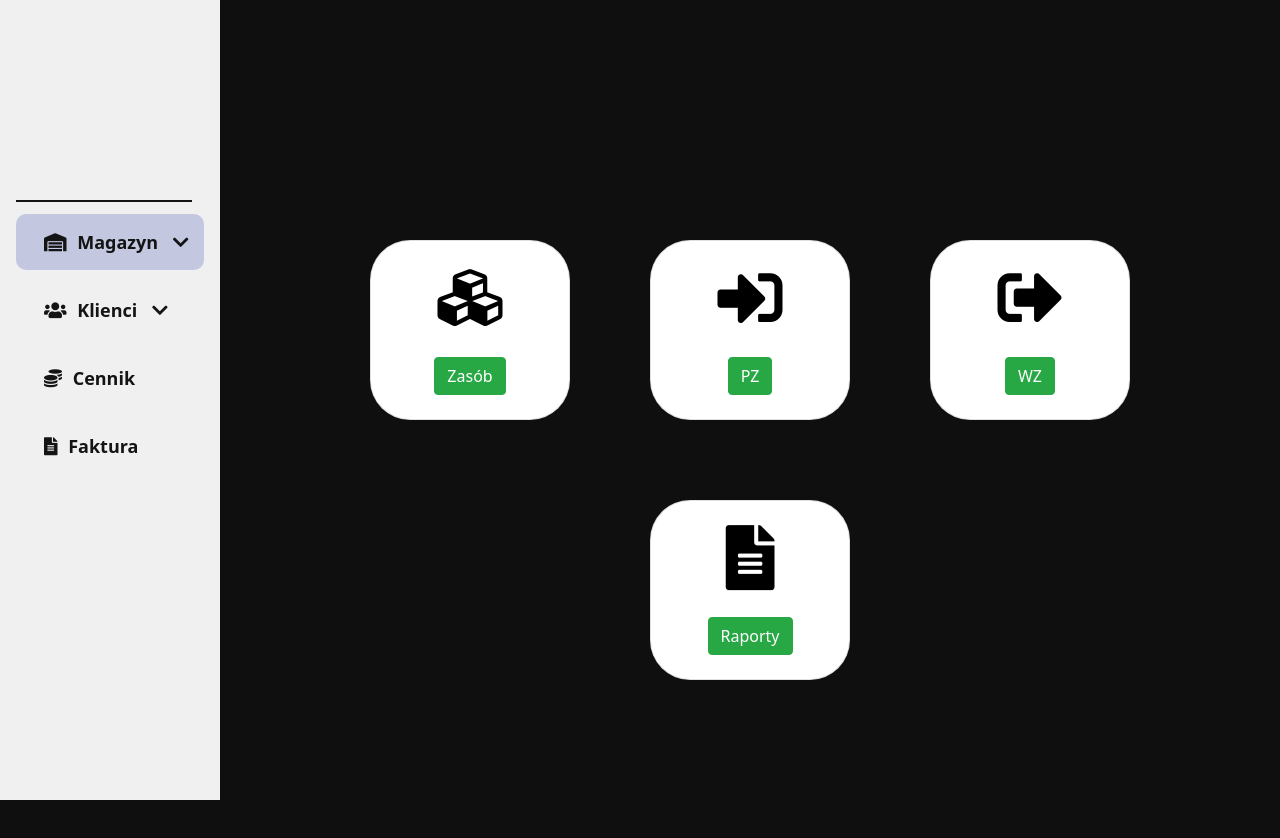
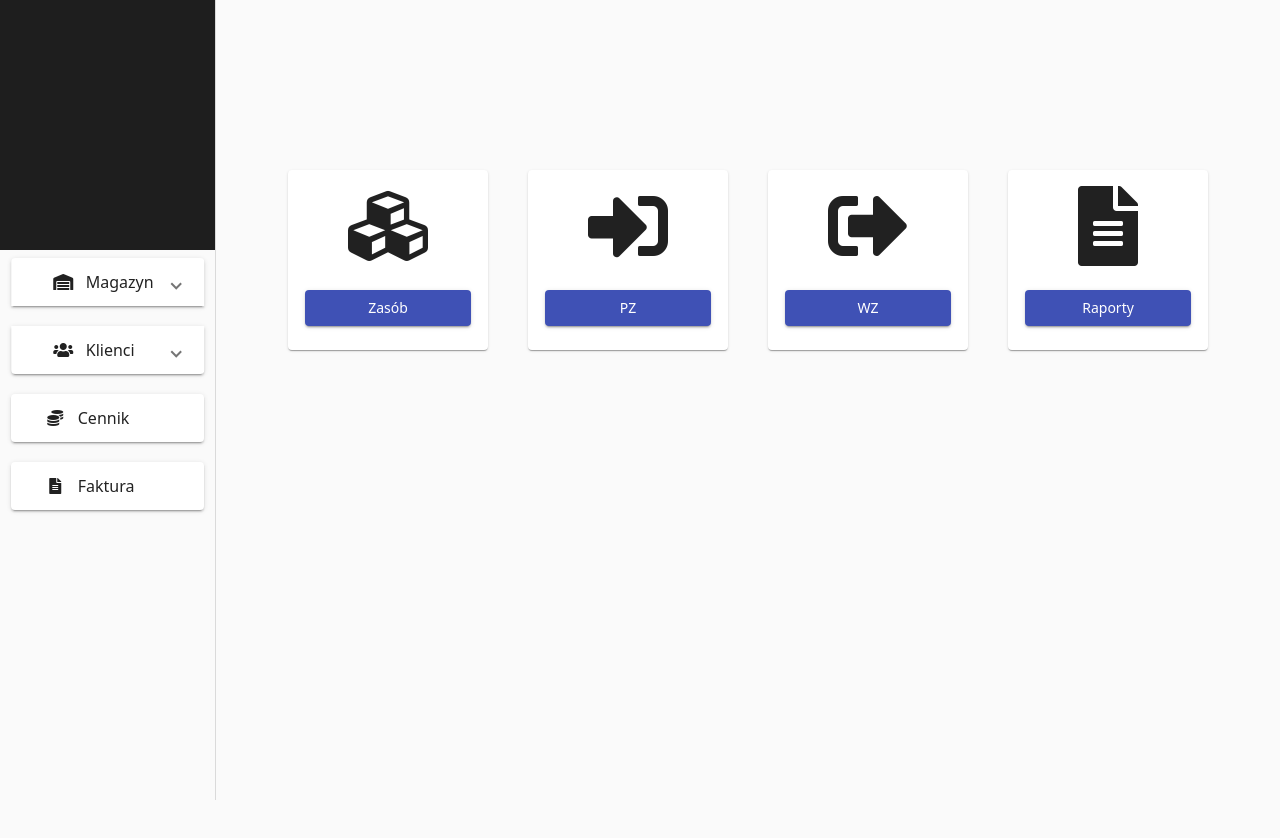
Before and after one commit to tomekk85/CoalSupplierSystem, an Angular app: page /warehouse in a window 1280 px wide. Shown: the top 838 px of the page. Before the commit the page ends 800 px from the top, so only its background shows below. Built offline with nearby package versions, Linux system fonts and the light colour scheme.

Commit message:
Adds new layout with use of angular materials

```diff
--- a/src/app/app.component.html
+++ b/src/app/app.component.html
@@ -9,39 +9,66 @@
 <body>
     <div class="d-flex p-0">
         <div class="my-nav vh-100">
-            <div class="active-user h-25">
+            <div class="user-container">
+            </div>
+            <mat-sidenav-container>
+                <mat-list>
+                    <mat-accordion class="example-headers-align">
 
-            </div>
-            <nav class="navbar navbar-expand-sm h-75">
-                <ul class="navbar-nav">
-                    <li class="nav-item">
-                        <a class="nav-link" routerLink="warehouse" data-toggle="collapse" data-target="#wh-collapse" routerLinkActive="active-link"><i class="fas fa-warehouse"></i> Magazyn <i class="fas fa-chevron-down"></i></a>
-                        <ul id="wh-collapse" class="collapse">
-                            <li>Zasób</li>
-                            <li>PZ</li>
-                            <li>WZ</li>
-                            <li>Raporty</li>
-                        </ul>
-                    </li>
-                    <li class="nav-item">
-                        <a class="nav-link" href="#" data-toggle="collapse" data-target="#client-collapse"><i class="fas fa-users"></i> Klienci <i class="fas fa-chevron-down"></i></a>
-                        <ul id="client-collapse" class="collapse">
-                            <li>Zasób</li>
-                            <li>PZ</li>
-                            <li>WZ</li>
-                            <li>Raporty</li>
-                        </ul>
-                    </li>
-                    <li class="nav-item">
-                    <a class="nav-link" href="#"><i class="fas fa-coins"></i> Cennik</a>
-                    </li>
-                    <li class="nav-item">
-                        <a class="nav-link" href="#"><i class="fas fa-file-alt"></i> Faktura</a>
-                    </li>
-                </ul>
-            </nav>
+                    <mat-expansion-panel>
+                        <mat-expansion-panel-header>
+                        <mat-panel-title>
+                            <a routerLink="warehouse">
+                                <mat-list-item>
+                                    <div class="icon"><i class="fas fa-warehouse"></i></div>
+                                    Magazyn
+                                </mat-list-item>
+                            </a>
+                        </mat-panel-title>
+                        </mat-expansion-panel-header>
+                        <mat-list>
+                            <mat-list-item><a mat-raised-button color="primary">Zasób</a></mat-list-item>
+                            <mat-list-item><a mat-raised-button color="primary">PZ</a></mat-list-item>
+                            <mat-list-item><a mat-raised-button color="primary">WZ</a></mat-list-item>
+                            <mat-list-item><a mat-raised-button color="primary">Raporty</a></mat-list-item>
+                        </mat-list>
+                    </mat-expansion-panel>
+
+                    <mat-expansion-panel>
+                        <mat-expansion-panel-header>
+                        <mat-panel-title>
+                            <a>
+                                <mat-list-item>
+                                    <div class="icon"><i class="fas fa-users"></i></div>
+                                    Klienci
+                                </mat-list-item>
+                            </a>
+                        </mat-panel-title>
+                        </mat-expansion-panel-header>
+                        <mat-list>
+
+                        </mat-list>
+                    </mat-expansion-panel>
+
+                <a mat-raised-button class="vw-bt">
+                    <mat-list-item>
+                        <div class="icon"><i class="fas fa-coins"></i></div>
+                        Cennik
+                    </mat-list-item>
+                </a>
+
+                <a mat-raised-button>
+                    <mat-list-item>
+                        <div class="icon"><i class="fas fa-file-alt"></i></div>
+                        Faktura
+                    </mat-list-item>
+                </a>
+
+                </mat-accordion>
+                </mat-list>
+            </mat-sidenav-container>
         </div>
-        <div class="content">
+        <div class="container-fluid content">
             <router-outlet></router-outlet>
         </div>
     </div>
--- a/src/app/compontents/warehouse-main/warehouse-main.component.css
+++ b/src/app/compontents/warehouse-main/warehouse-main.component.css
@@ -0,0 +1,16 @@
+mat-card {
+    width: 200px;
+    height: 180px;
+    text-align: center;
+    margin: 20px;
+}
+
+mat-card-content i{
+    font-size:80px;
+}
+
+.card-box {
+    display: flex;
+    flex-wrap: wrap;
+    margin-top: -250px;
+}
--- a/src/app/compontents/warehouse-main/warehouse-main.component.html
+++ b/src/app/compontents/warehouse-main/warehouse-main.component.html
@@ -1,48 +1,38 @@
 
-<div class="wh-nav-container">
-  <div class="row">
-    <div class="card">
-      <div class="card-body">
-          <div class="icon-container">
-          <i class="fas fa-cubes"></i>
-          </div>
-          <div>
-          <a href="#" class="btn btn-success">Zasób</a>
-          </div>
-      </div>
-  </div>
+<div class="card-box">
+    <mat-card class="example-card">
+        <mat-card-content>
+            <i class="fas fa-cubes"></i>
+        </mat-card-content>
+        <mat-card-actions>
+        <button mat-raised-button color="primary">Zasób</button>
+        </mat-card-actions>
+    </mat-card>
 
-  <div class="card">
-      <div class="card-body">
-          <div class="icon-container">
-              <i class="fas fa-sign-in-alt"></i>
-          </div>
-          <div>
-          <a href="#" class="btn btn-success">PZ</a>
-          </div>
-      </div>
-  </div>
+    <mat-card class="example-card">
+        <mat-card-content>
+            <i class="fas fa-sign-in-alt"></i>
+        </mat-card-content>
+        <mat-card-actions>
+        <button mat-raised-button color="primary">PZ</button>
+        </mat-card-actions>
+    </mat-card>
 
-  <div class="card">
-      <div class="card-body">
-          <div class="icon-container">
-              <i class="fas fa-sign-out-alt"></i>
-          </div>
-          <div>
-          <a href="#" class="btn btn-success">WZ</a>
-          </div>
-      </div>
-  </div>
+    <mat-card class="example-card">
+        <mat-card-content>
+            <i class="fas fa-sign-out-alt"></i>
+        </mat-card-content>
+        <mat-card-actions>
+        <button mat-raised-button color="primary">WZ</button>
+        </mat-card-actions>
+    </mat-card>
 
-  <div class="card">
-      <div class="card-body">
-          <div class="icon-container">
-              <i class="fas fa-file-alt"></i>
-          </div>
-          <div>
-          <a href="#" class="btn btn-success">Raporty</a>
-          </div>
-      </div>
-  </div>
-  </div>
+    <mat-card class="example-card">
+        <mat-card-content>
+            <i class="fas fa-file-alt"></i>
+        </mat-card-content>
+        <mat-card-actions>
+        <button mat-raised-button color="primary">Raporty</button>
+        </mat-card-actions>
+    </mat-card>
 </div>
--- a/src/app/material/material.module.ts
+++ b/src/app/material/material.module.ts
@@ -1,6 +1,19 @@
 import { NgModule } from '@angular/core';
+import {MatSidenavModule} from '@angular/material/sidenav';
+import {MatButtonModule} from '@angular/material/button';
+import {MatListModule} from '@angular/material/list';
+import {MatExpansionModule} from '@angular/material/expansion';
+import {MatIconModule} from '@angular/material/icon';
+import {MatCardModule} from '@angular/material/card';
 
-const MaterialComponents = [];
+const MaterialComponents = [
+  MatSidenavModule,
+  MatButtonModule,
+  MatListModule,
+  MatExpansionModule,
+  MatIconModule,
+  MatCardModule
+];
 
 @NgModule({
   imports: [MaterialComponents],
--- a/src/styles.css
+++ b/src/styles.css
@@ -8,123 +8,42 @@ html, body { height: 100%;}
 }
 
 body {
-    background-color: rgb(15, 15, 15) !important;
+    background-color: rgb(250, 250, 250) !important;
 }
 
-/* ### Side Navi */
-
-nav {
-    background-color: rgb(240, 240, 240);
+mat-sidenav-container {
+    height: 100%;
+    max-width: 260px;
+    text-align: center;
 }
 
-nav::before {
-    content: "";
-    width: 80%;
-    height: 2px;
-    background: rgb(20, 20, 20);
-    position: absolute;
-    top: 0;
-}
-nav li {
-    width: 100%;
+mat-accordion mat-expansion-panel, .mat-raised-button{
+    margin-bottom: 20px !important;
+    width: 90%;
 }
 
-nav ul {
-    flex-wrap: wrap;
-    align-self: flex-start;
+mat-accordion mat-expansion-panel {
+    margin-left: 50%    !important;
+    transform: translateX(-50%);
 }
 
-.active-user {
-    min-height: 200px;
-    background-color: rgb(240, 240, 240);
+.icon {
+    width: 25px;
+    margin-right: 10px;
+}
+
+.content {
+    align-items: center;
+    flex-wrap: wrap;
+    display: flex;
+    justify-content: center;
 }
 
 .my-nav {
-    max-width: 220px;
-    height: 100%;
+    border-right: 1px inset rgba(30,30,30, .23);
 }
 
-.nav-link {
-    text-decoration: none;
-    font-size: large;
-    color:rgb(20, 20, 20);
-    font-weight: bold;
-    margin: 6px 0 6px 0;
-    border-radius: 10px;
-    line-height: 40px;
+.user-container {
+    height: 250px;
+    background-color: rgb(30,30,30);
 }
-
-.nav-link i:first-of-type{
-    margin-right: 6px;
-    margin-left:20px;
-}
-
-.nav-link i:not(:first-of-type){
-    margin-left: 10px;
-}
-
-.nav-link:hover {
-    background-color: rgba(255,255,255,.46);
-}
-
-#wh-collapse li, #client-collapse li {
-    list-style: none;
-    margin-left:65px;
-    width: 80px;
-    margin-bottom:12px;
-    font-weight: bold;
-    font-size: 15px;
-}
-
-.active-link {
-    background-color: rgba(181, 187, 219, 0.753);
-}
-
-/* Content */
-
-.content {
-    width: 100%;
-}
-
-/* Warehouse main nav */
-#warehouse-main {
-    height: 100%;
-    color:rgb(240, 240, 240);
-}
-
-.card {
-    height: 180px;
-    width: 200px;
-    margin:40px;
-    border-radius: 40px !important;
-}
-
-.wh-nav-container {
-    justify-content: center;
-    align-items: center;
-    height: 100%;
-    display: flex;
-}
-
-.row {
-    display: flex;
-    justify-content: center;
-    height: 400px;
-}
-
-.card-body {
-    height: 100%;
-    display: flex;
-    flex-wrap: wrap;
-    align-items: center;
-    justify-content: center;
-}
-
-.icon-container {
-    width: 100%;
-    text-align: center;
-    font-size: 65px;
-    line-height: 65px;
-    color: rgb(0, 0, 0);
-    margin-bottom: 20px;
-}
```
